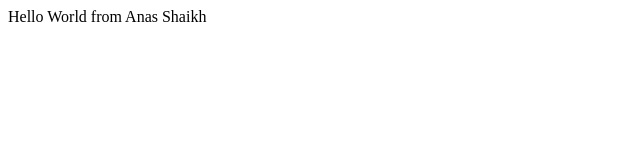
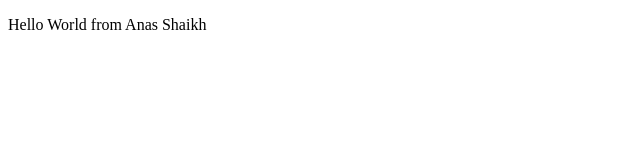
Before and after one commit to anas-shaikh/Bootcamp2020, a plain HTML site: page index.html in a window 1280 px wide. Shown: the whole page, without its empty margins (0-640 px from the left). Drawn offline with Linux system fonts and the light colour scheme.

Commit message:
updating previous code
updating same code with minor changes to test

```diff
--- a/index.html
+++ b/index.html
@@ -4,6 +4,6 @@
     <title>Index Page</title>
 </head>
 <body>
-    <div>Hello World from Anas Shaikh</div>
+    <div><p>Hello World from Anas Shaikh</p></div>
 </body>
 </html>
```
